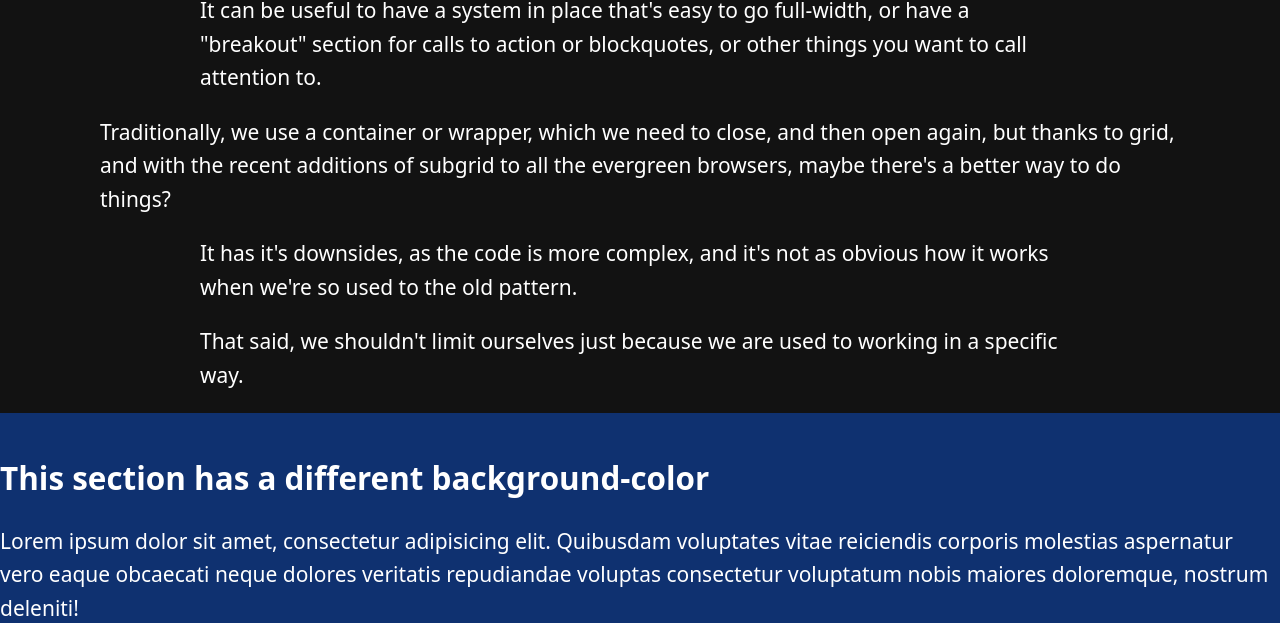
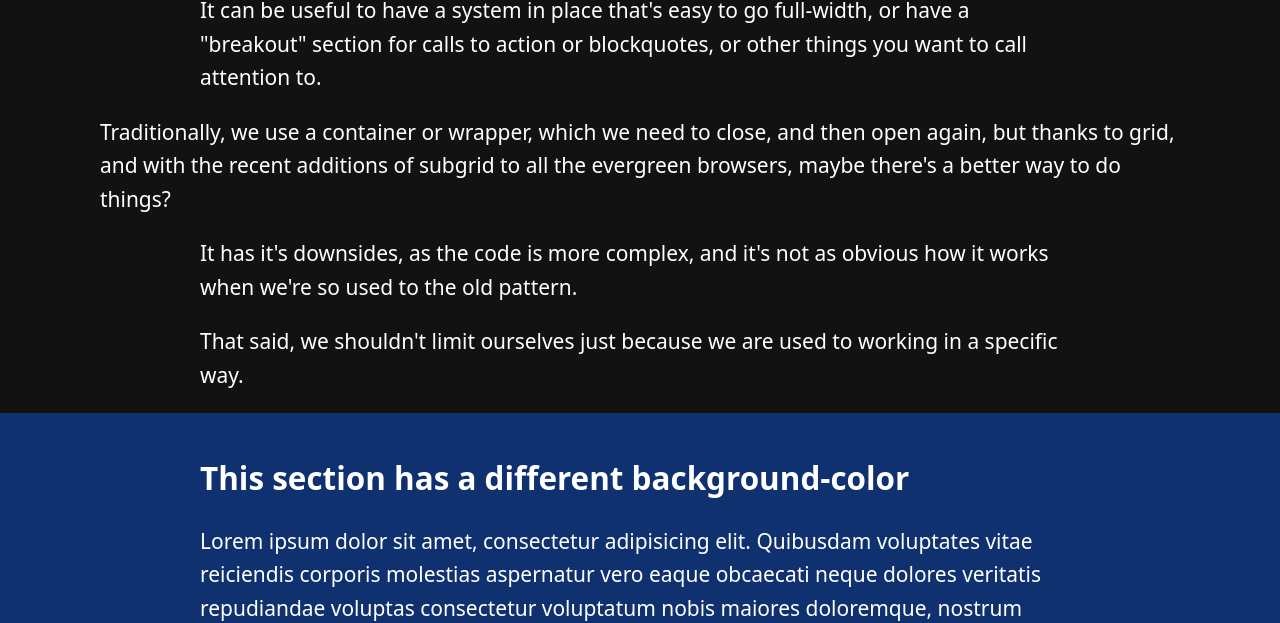
Before and after one commit to Annie-Huang/use-grid-instead-of-containers, a website: page index.html in a window 1280 px wide. Shown: the part 334-957 px from the top of the page. Drawn offline with Linux system fonts and the light colour scheme.

Commit message:
Make the .full-width content to be without the 'content' boundary.

```diff
--- a/style.css
+++ b/style.css
@@ -1,4 +1,5 @@
-.content-grid {
+.content-grid,
+.full-width {
   display: grid;
   /* Very strange set up */
   /*grid-template-columns: 1fr [content-start] 1fr [content-end] 1fr;*/
@@ -7,7 +8,8 @@
   grid-template-columns: [full-width-start] 100px [breakout-start] 100px [content-start] 1fr [content-end] 100px [breakout-end] 100px [full-width-end];
 }
 
-.content-grid > * {
+.content-grid > *,
+.full-width > * {
   grid-column: content; /* refer to content-start to content-end */
 }
 
```
